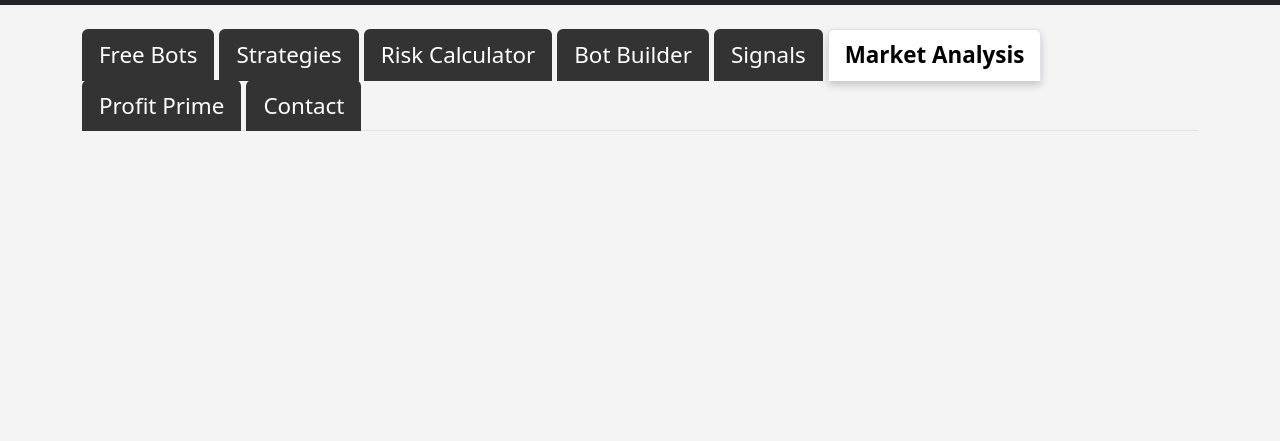
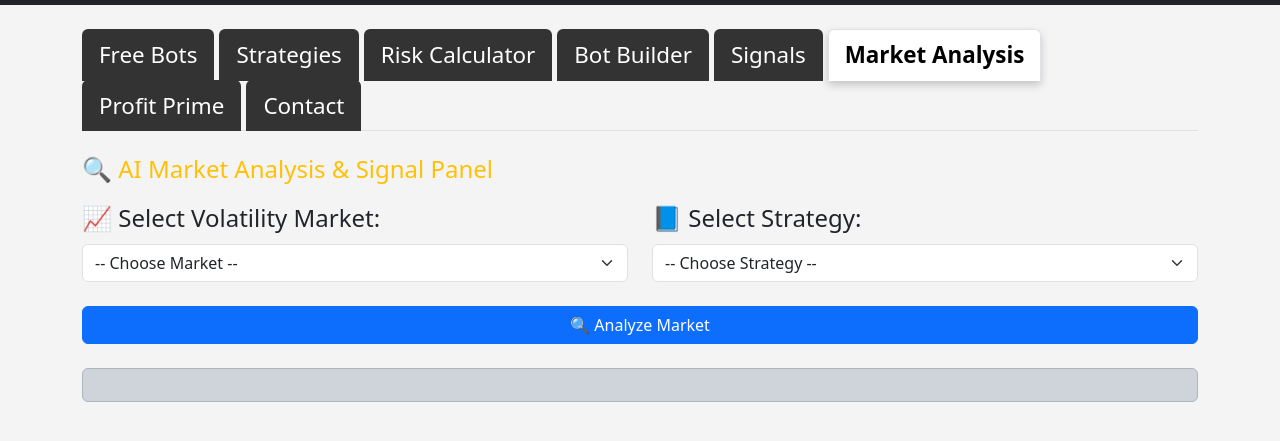
Before and after one commit to Cayden254/profitshade, a plain HTML site: page index.html in a window 1280 px wide. Both pictures are taken after a click on the tab "Market Analysis". Shown: the part 69-510 px from the top of the page. Drawn offline with nearby package versions, Linux system fonts and the light colour scheme.

Commit message:
Update index.html

```diff
--- a/index.html
+++ b/index.html
@@ -49,6 +49,52 @@
       <div class="tab-pane fade" id="risk"></div>
       <div class="tab-pane fade" id="botbuilder"></div>
       <div class="tab-pane fade" id="signals"></div>
+      <!-- 🔍 Market Analysis Panel -->
+<div class="tab-pane fade" id="analysis" role="tabpanel">
+  <h4 class="text-warning mb-3">🔍 AI Market Analysis & Signal Panel</h4>
+
+  <div class="row mb-3">
+    <div class="col-md-6 mb-2">
+      <label class="form-label">📈 Select Volatility Market:</label>
+      <select id="volatility-select" class="form-select">
+        <option value="">-- Choose Market --</option>
+        <option value="Volatility 10 (1s) Index">Volatility 10 (1s)</option>
+        <option value="Volatility 10 Index">Volatility 10</option>
+        <option value="Volatility 25 (1s) Index">Volatility 25 (1s)</option>
+        <option value="Volatility 25 Index">Volatility 25</option>
+        <option value="Volatility 50 (1s) Index">Volatility 50 (1s)</option>
+        <option value="Volatility 50 Index">Volatility 50</option>
+        <option value="Volatility 100 (1s) Index">Volatility 100 (1s)</option>
+        <option value="Volatility 100 Index">Volatility 100</option>
+        <option value="Jump 10 Index">Jump 10</option>
+        <option value="Jump 25 Index">Jump 25</option>
+        <option value="Jump 50 Index">Jump 50</option>
+        <option value="Jump 75 Index">Jump 75</option>
+        <option value="Jump 100 Index">Jump 100</option>
+        <option value="Bear Market Index">Bear Market</option>
+        <option value="Bull Market Index">Bull Market</option>
+      </select>
+    </div>
+
+    <div class="col-md-6 mb-2">
+      <label class="form-label">📘 Select Strategy:</label>
+      <select id="strategy-select" class="form-select">
+        <option value="">-- Choose Strategy --</option>
+        <option value="Even/Odd">Even / Odd</option>
+        <option value="Over/Under">Over / Under</option>
+        <option value="Matches/Differs">Matches / Differs</option>
+        <option value="Rise/Fall">Rise / Fall</option>
+      </select>
+    </div>
+  </div>
+
+  <button id="analyze-btn" class="btn btn-primary w-100 mb-4">🔍 Analyze Market</button>
+
+  <pre id="analysis-loader" style="display: none; background: #000; color: #0f0; padding: 1rem; border-radius: 5px; font-size: 0.9rem; max-height: 250px; overflow-y: scroll;"></pre>
+
+  <div class="alert alert-dark" id="analysis-output" style="white-space: pre-line;"></div>
+</div>
+
       <div class="tab-pane fade" id="analysis"></div>
       <div class="tab-pane fade" id="profitprime"></div>
       <div class="tab-pane fade" id="contact"></div>
```
